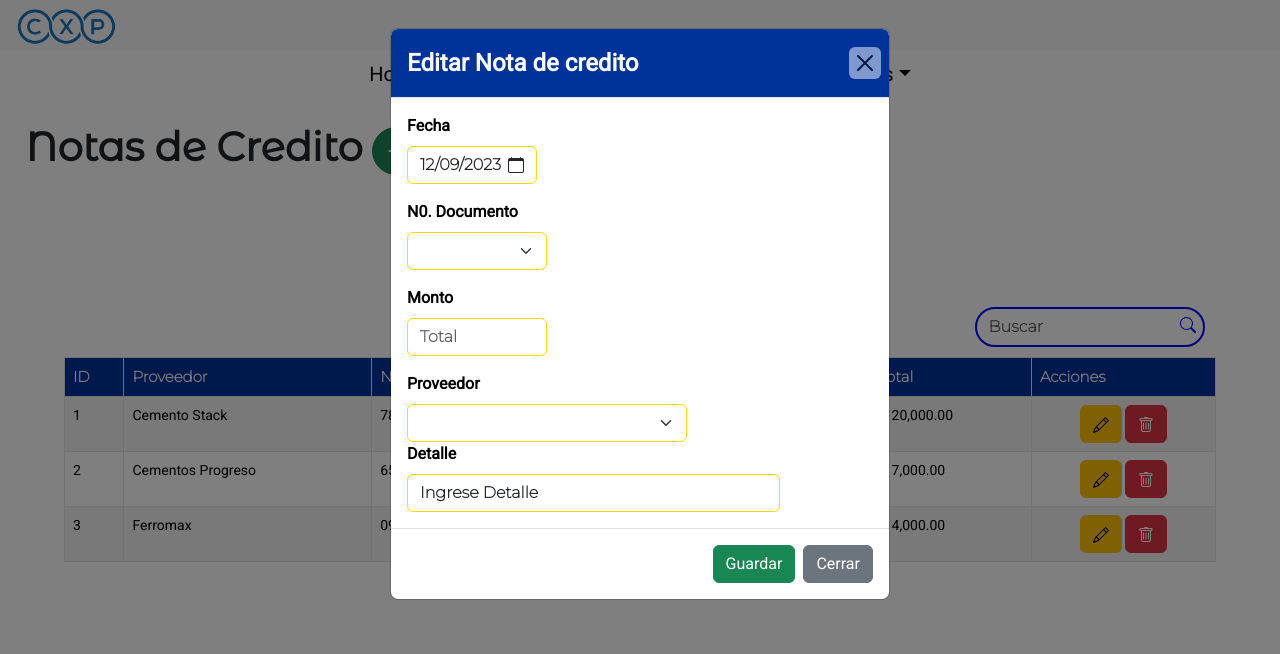
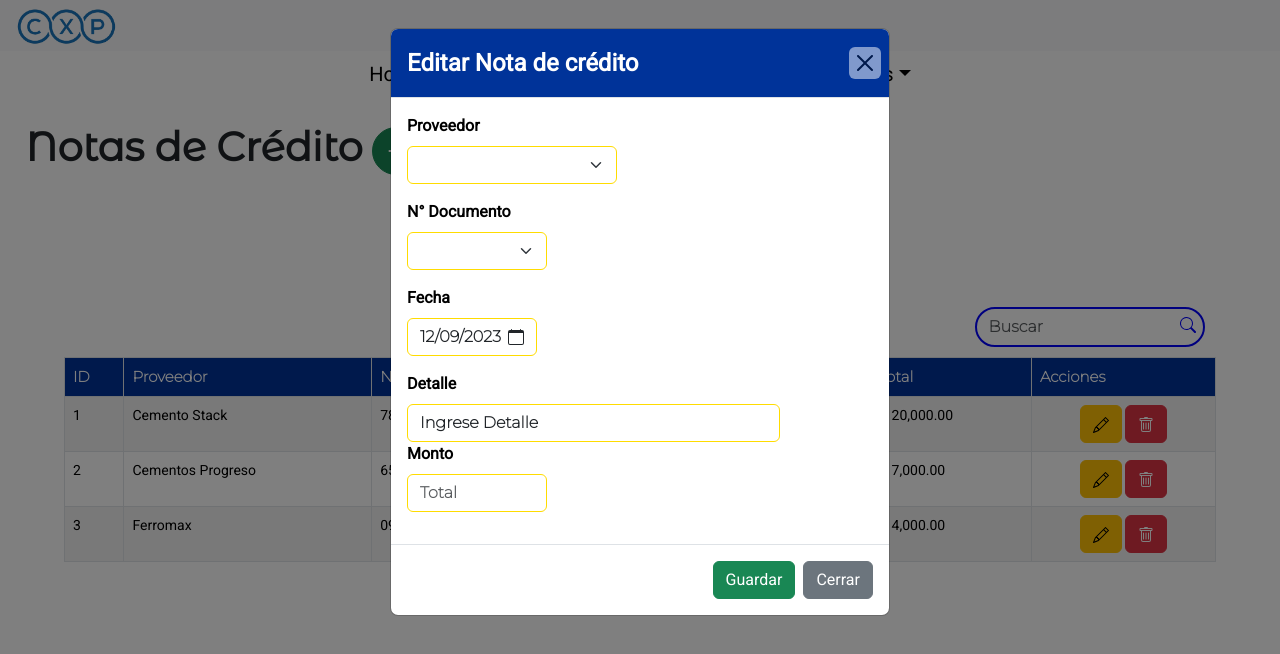
Before and after one commit to kingxoce/Analisis_cxp, a React (Create React App) app: page /NotaCredito in a window 1280 px wide. Both pictures are taken after a click on the button 1100 px from the left and 424 px from the top of the page. Shown: the top 654 px of the page. Built offline with nearby package versions, Linux system fonts and the light colour scheme; what @react-pdf/renderer would draw is missing.

Commit message:
Vistas Astrid/Organizacion de campos

```diff
--- a/src/Componentes/Contrasenia.jsx
+++ b/src/Componentes/Contrasenia.jsx
@@ -1,31 +1,28 @@
 import React, { useState } from 'react';
-import { Button, Table, Modal, Form } from 'react-bootstrap';
-import { BsFileEarmarkSpreadsheet,BsPlus, BsPencil, BsTrash, BsSearch, BsCalendar,BsPrinter,BsSave,BsFillFileRuledFill,BsFillCalendarEventFill } from 'react-icons/bs';
-import {FaUserTie } from 'react-icons/fa';
-import { FaMoneyBill1Wave} from 'react-icons/fa6';
+import { Button, Table, Modal, Form, Alert } from 'react-bootstrap';
+import { BsPlus, BsPencil, BsTrash, BsSearch, BsCalendar, BsSave } from 'react-icons/bs';
 import DatePicker from 'react-datepicker';
 import 'react-datepicker/dist/react-datepicker.css';
-import './styles.css';
-import { setSelectionRange } from '@testing-library/user-event/dist/utils';
 
 const Contrasenia = () => {
   const [showModal, setShowModal] = useState(false);
   const [selectedDate, setSelectedDate] = useState(null);
-  const [selectedName, setSelectedName] = useState(null);
-    const [selectedNames, setSelectedNames] = useState(null);
-    const [selectedTipod, setSelectedTipod] = useState(null);
-    const [selectedTipoServicio, setSelectedTipoServicio] = useState(null);
-    const [selectedFactura, setSelectedFactura] = useState(null);
-    const [selectedCuenta, setSelectedCuenta] = useState(null);
-    const [selectedRange, setSelectionRange] = useState(null);
+  const [selectedName, setSelectedName] = useState('');
+  const [selectedNames, setSelectedNames] = useState('');
+  const [selectedTipod, setSelectedTipod] = useState('');
+  const [selectedDoc, setSelectedDoc] = useState('');
+  const [selectedTipoServicio, setSelectedTipoServicio] = useState('');
+  const [selectedFactura, setSelectedFactura] = useState('');
+  const [selectedCuenta, setSelectedCuenta] = useState('');
+  const [selectedRange, setSelectedRange] = useState('');
   const [formErrors, setFormErrors] = useState({});
   const [modalId, setModalId] = useState(0);
   const [modalTitle, setModalTitle] = useState('');
-  const [searchTerm, setSearchTerm] = useState(''); // Declaración de searchTerm en el estado
+  const [searchTerm, setSearchTerm] = useState('');
   const [tableData, setTableData] = useState([
-    { id: 1, proveedor: 'CMD', Nit: '784564231',total: 'Q 20,000.00', Factura: '123131312', fecha: 'dd/mm/aaaa' },
-    { id: 2, proveedor: 'Super Mayen', Nit: '654654321', total: 'Q 7,000.00', Factura: '123131223',fecha: 'dd/mm/aaaa' },
-    { id: 3, proveedor: 'Aceros de Guatemala', Nit: '0978765432', total: 'Q 4,000.00', Factura: '634345345',fecha: 'dd/mm/aaaa' },
+    { id: 1, proveedor: 'CMD', Nit: '784564231', total: 'Q 20,000.00', Factura: '123131312', fecha: 'dd/mm/aaaa' },
+    { id: 2, proveedor: 'Super Mayen', Nit: '654654321', total: 'Q 7,000.00', Factura: '123131223', fecha: 'dd/mm/aaaa' },
+    { id: 3, proveedor: 'Aceros de Guatemala', Nit: '0978765432', total: 'Q 4,000.00', Factura: '634345345', fecha: 'dd/mm/aaaa' },
   ]);
 
   const handleCloseModal = () => {
@@ -42,24 +39,20 @@ const Contrasenia = () => {
       setSelectedTipoServicio('');
       setSelectedFactura('');
       setSelectedNames('');
-
-
-
-
-
+      setSelectedCuenta('');
+      setSelectedRange('');
+      setSelectedDoc('');
     } else {
-      setModalTitle('Editar Nota de credito');
-      // cargar los últimos campos agregados o editados
-      setSelectedName('Ingrese Monto ');
+      setModalTitle('Editar Nota de crédito');
+      setSelectedName('Ingrese Monto');
       setSelectedDate(new Date());
       setSelectedNames('Ingrese Detalle');
-      setSelectionRange('Proveedor');
-      selectedTipoServicio('Ingrese Tipo de Servicio');
+      setSelectedRange('Proveedor');
+      setSelectedTipoServicio('Ingrese Tipo de Servicio');
       setSelectedFactura('Ingrese Factura');
       setSelectedTipod('Ingrese Tipo de Documento');
       setSelectedCuenta('Ingrese Cuenta Bancaria');
-
-
+        setSelectedDoc('Ingrese No. Documento');
     }
     setShowModal(true);
   };
@@ -103,13 +96,12 @@ if (!selectedFactura) {
       errors.cuenta = 'Ingrese Cuenta Bancaria';
     }
 
+    if (!selectedDoc) {
+        errors.doc = 'Ingrese No. Documento';
+        }
 
-
-
-    // Agregar validaciones para los otros campos
     setFormErrors(errors);
     if (Object.keys(errors).length === 0) {
-      // Realiza la acción de guardar
       handleCloseModal();
     }
   };
@@ -122,16 +114,15 @@ if (!selectedFactura) {
     return (
       item.proveedor.toLowerCase().includes(searchTerm.toLowerCase()) ||
       item.Nit.toLowerCase().includes(searchTerm.toLowerCase()) ||
-      item.tipop.toLowerCase().includes(searchTerm.toLowerCase())||
+      item.tipop.toLowerCase().includes(searchTerm.toLowerCase()) ||
       item.total.toLowerCase().includes(searchTerm.toLowerCase()) ||
       item.Factura.toLowerCase().includes(searchTerm.toLowerCase()) ||
       item.fecha.toLowerCase().includes(searchTerm.toLowerCase()) ||
       item.tipod.toLowerCase().includes(searchTerm.toLowerCase()) ||
-        item.tipoServicio.toLowerCase().includes(searchTerm.toLowerCase())  ||
-        item.detalle.toLowerCase().includes(searchTerm.toLowerCase())
-
-
-
+      item.tipoServicio.toLowerCase().includes(searchTerm.toLowerCase()) ||
+      item.detalle.toLowerCase().includes(searchTerm.toLowerCase()) ||
+        item.cuenta.toLowerCase().includes(searchTerm.toLowerCase()) ||
+        item.doc.toLowerCase().includes(searchTerm.toLowerCase())
     );
   });
 
@@ -200,11 +191,31 @@ if (!selectedFactura) {
           </Modal.Header>
           <Modal.Body style={{ maxHeight: 'calc(100vh - 200px)', overflowY: 'scroll' }}>
             <Form>
+              <Form.Group className="mb-3" controlId="formBasicEmail">
+                <Form.Label><b>Proveedor</b></Form.Label>
+                <Form.Select aria-label="Default select example" style={{ width: "50%" }} value={selectedRange} onChange={(e) => setSelectedRange(e.target.value)}>
+                  <option value=""> </option>
+                  <option value="Cemento Stack">Cemento Stack</option>
+                  <option value="Cementos Progreso">Cementos Progreso</option>
+                  <option value="Ferromax">Ferromax</option>
+                  <option value="EPA">EPA</option>
+                </Form.Select>
+                {formErrors.Range && <Alert variant="danger">{formErrors.Range}</Alert>}
+              </Form.Group>
+              <Form.Group className="mb-3" controlId="formBasicEmail">
+                <Form.Label><b>No. Documento</b></Form.Label>
+                <Form.Select aria-label="Default select example" style={{ width: "32%" }}> value={selectedDoc} onChange={(e) => setSelectedDoc(e.target.value)}>
 
-
+                  <option value=""> </option>
+                  <option value="7834567899">7834567899</option>
+                  <option value="6987654321">6987654321</option>
+                  <option value="20987654321">20987654321</option>
+                  <option value="781018765321">781018765321</option>
+                </Form.Select>
+                {formErrors.nombres && <Alert variant="danger">{formErrors.nombres}</Alert>}
+              </Form.Group>
               <Form.Group className="mb-3" controlId="formBasicEmail">
                 <Form.Label><b>Fecha</b></Form.Label>
-
                 <div style={{ position: 'relative', width: "28%" }}>
                   <DatePicker
                     selected={selectedDate}
@@ -221,34 +232,20 @@ if (!selectedFactura) {
                     }}
                   />
                 </div>
+                {formErrors.fechaCotizacion && <Alert variant="danger">{formErrors.fechaCotizacion}</Alert>}
               </Form.Group>
-
-
-
               <Form.Group className="mb-3" controlId="formBasicEmail">
-                <Form.Label><b>N0. Documento</b></Form.Label>
-
-                <Form.Select aria-label="Default select example" style={{ width: "30%" }}>
-
-
-
-                <DatePicker
-                    selected={selectedDate}
-                    onChange={handleDateChange}
-                    dateFormat="dd/MM/yyyy"
-                    className={`form-control ${formErrors.tipod ? 'is-invalid' : ''}`}
+                <Form.Label><b>Detalle</b></Form.Label>
+                <Form.Control
+                  type="text"
+                  className={`form-control ${formErrors.nombres ? 'is-invalid' : ''}`}
+                  placeholder="Ingrese detalle Documento"
+                  style={{ width: "80%" }}
+                  value={selectedNames}
+                  onChange={(e) => setSelectedNames(e.target.value)}
                 />
-
-                    <option value="true"> </option>
-                  <option value="true">7834567899</option>
-                  <option value="false">6987654321</option>
-                  <option value="true">20987654321</option>
-                  <option value="false">781018765321</option>
-                </Form.Select>
-
-
+                {formErrors.nombres && <Alert variant="danger">{formErrors.nombres}</Alert>}
               </Form.Group>
-
               <Form.Group className="mb-3" controlId="formBasicEmail">
                 <Form.Label><b>Monto</b></Form.Label>
                 <Form.Control
@@ -259,56 +256,8 @@ if (!selectedFactura) {
                   value={selectedName}
                   onChange={(e) => setSelectedName(e.target.value)}
                 />
-                {formErrors.nombre && <span className="invalid-feedback">{formErrors.nombre}</span>}
+                {formErrors.nombre && <Alert variant="danger">{formErrors.nombre}</Alert>}
               </Form.Group>
-
-
-
-                <Form.Group className="mb-12" controlId="formBasicEmail">
-                <Form.Label><b>Proveedor</b></Form.Label>
-                <Form.Select aria-label="Default select example" style={{ width: "60%" }}>
-                    <option value="true"> </option>
-                  <option value="true">Cemento Stack</option>
-                  <option value="false">Cementos Progreso</option>
-                  <option value="true">Ferromax</option>
-                  <option value="false">EPA</option>
-
-                  {formErrors.nombre && <span className="invalid-feedback">{formErrors.Range}</span>}
-
-                </Form.Select>
-
-                <Form.Group className="mb-12" controlId="formBasicEmail">
-                <Form.Label><b>Cuenta Bancaria</b></Form.Label>
-                <Form.Select aria-label="Default select example" style={{ width: "60%" }}>
-                    <option value="true"> </option>
-                  <option value="true">7564287-9</option>
-                  <option value="false">3546987-5</option>
-
-
-                    {formErrors.nombre && <span className="invalid-feedback">{formErrors.cuenta}</span>}
-
-                </Form.Select>
-                </Form.Group>
-
-
-
-
-                <Form.Group className="mb-12" controlId="formBasicEmail">
-                <Form.Label><b>Detalle</b></Form.Label>
-                <Form.Control
-                  type="text"
-                  className={`form-control ${formErrors.nombre ? 'is-invalid' : ''}`}
-                  placeholder="Ingrese detalle Documento"
-                  style={{ width: "80%" }}
-                  value={selectedNames}
-                  onChange={(e) => setSelectedNames(e.target.value)}
-                />
-                {formErrors.nombre && <span className="invalid-feedback">{formErrors.nombres}</span>}
-              </Form.Group>
-
-
-              </Form.Group>
-
             </Form>
           </Modal.Body>
           <Modal.Footer>
--- a/src/Componentes/NotaCredito.jsx
+++ b/src/Componentes/NotaCredito.jsx
@@ -1,26 +1,26 @@
 import React, { useState } from 'react';
 import { Button, Table, Modal, Form } from 'react-bootstrap';
-import { BsFileEarmarkSpreadsheet,BsPlus, BsPencil, BsTrash, BsSearch, BsCalendar,BsPrinter,BsSave,BsFillFileRuledFill,BsFillCalendarEventFill } from 'react-icons/bs';
-import {FaUserTie } from 'react-icons/fa';
-import { FaMoneyBill1Wave} from 'react-icons/fa6';
+import { BsFileEarmarkSpreadsheet, BsPlus, BsPencil, BsTrash, BsSearch, BsCalendar, BsPrinter, BsSave, BsFillFileRuledFill, BsFillCalendarEventFill } from 'react-icons/bs';
+import { FaUserTie } from 'react-icons/fa';
+import { FaMoneyBill1Wave } from 'react-icons/fa6';
 import DatePicker from 'react-datepicker';
 import 'react-datepicker/dist/react-datepicker.css';
 import './styles.css';
-import { setSelectionRange } from '@testing-library/user-event/dist/utils';
 
 const NotaCredito = () => {
   const [showModal, setShowModal] = useState(false);
   const [selectedDate, setSelectedDate] = useState(null);
-  const [selectedName, setSelectedName] = useState(null);
-    const [selectedNames, setSelectedNames] = useState(null);
-  const [formErrors, setFormErrors] = useState({});
+  const [selectedName, setSelectedName] = useState('');
+  const [selectedNames, setSelectedNames] = useState('');
+  const [selectedProveedor, setSelectedProveedor] = useState('');
+  const [selectedDoc, setSelectedDoc] = useState('');
   const [modalId, setModalId] = useState(0);
   const [modalTitle, setModalTitle] = useState('');
-  const [searchTerm, setSearchTerm] = useState(''); // Declaración de searchTerm en el estado
+  const [searchTerm, setSearchTerm] = useState('');
   const [tableData, setTableData] = useState([
-    { id: 1, proveedor: 'Cemento Stack', Nit: '784564231',total: 'Q 20,000.00', Factura: '123131312', fecha: 'dd/mm/aaaa' },
-    { id: 2, proveedor: 'Cementos Progreso', Nit: '654654321', total: 'Q 7,000.00', Factura: '123131223',fecha: 'dd/mm/aaaa' },
-    { id: 3, proveedor: 'Ferromax', Nit: '0978765432', total: 'Q 4,000.00', Factura: '634345345',fecha: 'dd/mm/aaaa' },
+    { id: 1, proveedor: 'Cemento Stack', Nit: '784564231', total: 'Q 20,000.00', Factura: '123131312', fecha: 'dd/mm/aaaa' },
+    { id: 2, proveedor: 'Cementos Progreso', Nit: '654654321', total: 'Q 7,000.00', Factura: '123131223', fecha: 'dd/mm/aaaa' },
+    { id: 3, proveedor: 'Ferromax', Nit: '0978765432', total: 'Q 4,000.00', Factura: '634345345', fecha: 'dd/mm/aaaa' },
   ]);
 
   const handleCloseModal = () => {
@@ -30,19 +30,19 @@ const NotaCredito = () => {
   const handleOpenModal = (id) => {
     setModalId(id);
     if (id === 0) {
-      setModalTitle('Nueva Nota de credito');
+      setModalTitle('Nueva Nota de crédito');
       setSelectedName('');
       setSelectedDate(null);
-
-
-
+      setSelectedNames('');
+      setSelectedProveedor('');
+      setSelectedDoc('');
     } else {
-      setModalTitle('Editar Nota de credito');
-      // cargar los últimos campos agregados o editados
-      setSelectedName('Ingrese Monto ');
+      setModalTitle('Editar Nota de crédito');
+      setSelectedName('Ingrese Monto');
       setSelectedDate(new Date());
       setSelectedNames('Ingrese Detalle');
-      setSelectionRange('Proveedor');
+      setSelectedProveedor('Ingrese Proveedor');
+      setSelectedDoc('Ingrese N° Documento');
     }
     setShowModal(true);
   };
@@ -52,30 +52,39 @@ const NotaCredito = () => {
   };
 
   const handleSave = () => {
-    const errors = {};
+
+    if (!selectedProveedor) {
+      window.alert('Seleccione Proveedor');
+      return;
+    }
+
+    if (!selectedDoc) {
+      window.alert('Seleccione N° Documento');
+      return;
+    }
 
     if (!selectedDate) {
-      errors.fechaCotizacion = 'Seleccione fecha';
+      window.alert('Seleccione fecha');
+      return;
     }
 
-    if (!selectedName) {
-      errors.nombre = 'Ingrese monto';
+
+
+    if (!selectedNames) {
+      window.alert('Ingrese Detalle');
+      return;
     }
 
-    if (!selectedNames) {
-      errors.nombres = 'Ingrese Detalle';
+
+    if (!selectedName) {
+      window.alert('Ingrese monto');
+      return;
     }
 
-    if (!setSelectionRange) {
-      errors.Range = 'Seleccione Proveedor';
-    }
+    // Agregar validaciones para los otros campos y mostrar alertas
 
-    // Agregar validaciones para los otros campos
-    setFormErrors(errors);
-    if (Object.keys(errors).length === 0) {
-      // Realiza la acción de guardar
-      handleCloseModal();
-    }
+    // Realiza la acción de guardar
+    handleCloseModal();
   };
 
   const handleSearch = (e) => {
@@ -86,7 +95,6 @@ const NotaCredito = () => {
     return (
       item.proveedor.toLowerCase().includes(searchTerm.toLowerCase()) ||
       item.Nit.toLowerCase().includes(searchTerm.toLowerCase()) ||
-      item.tipop.toLowerCase().includes(searchTerm.toLowerCase())||
       item.total.toLowerCase().includes(searchTerm.toLowerCase()) ||
       item.Factura.toLowerCase().includes(searchTerm.toLowerCase())
     );
@@ -95,7 +103,7 @@ const NotaCredito = () => {
   return (
     <div>
       <div style={{ display: 'flex', alignItems: 'center', marginTop: '2%', marginBottom: '10%', marginLeft: '2%' }}>
-        <h1 style={{ marginRight: '10px' }}><b>Notas de Credito</b></h1>
+        <h1 style={{ marginRight: '10px' }}><b>Notas de Crédito</b></h1>
         <Button variant="success" onClick={() => handleOpenModal(0)} style={{ borderRadius: '50%', padding: '8px' }}>
           <BsPlus size={30} />
         </Button>
@@ -159,15 +167,60 @@ const NotaCredito = () => {
             <Form>
 
 
-            <Form.Group className="mb-3" controlId="formBasicEmail">
+              <Form.Group className="mb-3" controlId="formBasicEmail">
+                <Form.Label><b>Proveedor</b></Form.Label>
+                <Form.Select aria-label="Default select example" style={{ width: "45%" }}>
+                  <option value=""> </option>
+                  <option value="Cemento Stack">Cemento Stack</option>
+                  <option value="Cementos Progreso">Cementos Progreso</option>
+                  <option value="Ferromax">Ferromax</option>
+                  <option value="EPA">EPA</option>
+                  <Form.Control
+                  type="text"
+                  placeholder="Ingrese detalle Documento"
+                  style={{ width: "80%" }}
+                  value={selectedDoc}
+                  onChange={(e) => setSelectedDoc(e.target.value)}
+                />
+
+
+
+                </Form.Select>
+              </Form.Group>
+
+
+              <Form.Group className="mb-3" controlId="formBasicEmail">
+                <Form.Label><b>N° Documento</b></Form.Label>
+                <Form.Select aria-label="Default select example" style={{ width: "30%" }}>
+                  <option value=""> </option>
+                  <option value="7834567899">7834567899</option>
+                  <option value="6987654321">6987654321</option>
+                  <option value="20987654321">20987654321</option>
+                  <option value="781018765321">781018765321</option>
+
+                  <Form.Control
+                  type="text"
+                  placeholder="Ingrese detalle Documento"
+                  style={{ width: "80%" }}
+                  value={selectedProveedor}
+                  onChange={(e) => setSelectedProveedor(e.target.value)}
+                />
+
+                </Form.Select>
+              </Form.Group>
+
+
+              <Form.Group className="mb-3" controlId="formBasicEmail">
                 <Form.Label><b>Fecha</b></Form.Label>
-
                 <div style={{ position: 'relative', width: "28%" }}>
                   <DatePicker
                     selected={selectedDate}
                     onChange={handleDateChange}
                     dateFormat="dd/MM/yyyy"
-                    className={`form-control ${formErrors.fechaCotizacion ? 'is-invalid' : ''}`}
+                    className="form-control"
+
+
+
                   />
                   <BsCalendar
                     style={{
@@ -180,72 +233,28 @@ const NotaCredito = () => {
                 </div>
               </Form.Group>
 
-
-              <Form.Group className="mb-3" controlId="formBasicEmail">
-                <Form.Label><b>N0. Documento</b></Form.Label>
-
-                <Form.Select aria-label="Default select example" style={{ width: "30%" }}>
-
-                <DatePicker
-                    selected={selectedDate}
-                    onChange={handleDateChange}
-                    dateFormat="dd/MM/yyyy"
-                    className={`form-control ${formErrors.nombres ? 'is-invalid' : ''}`}
-                  />
-
-                    <option value="true"> </option>
-                  <option value="true">7834567899</option>
-                  <option value="false">6987654321</option>
-                  <option value="true">20987654321</option>
-                  <option value="false">781018765321</option>
-                </Form.Select>
-
-
+              <Form.Group className="mb-12" controlId="formBasicEmail">
+                <Form.Label><b>Detalle</b></Form.Label>
+                <Form.Control
+                  type="text"
+                  placeholder="Ingrese detalle Documento"
+                  style={{ width: "80%" }}
+                  value={selectedNames}
+                  onChange={(e) => setSelectedNames(e.target.value)}
+                />
+                {/* No se muestra mensaje de error aquí */}
               </Form.Group>
 
               <Form.Group className="mb-3" controlId="formBasicEmail">
                 <Form.Label><b>Monto</b></Form.Label>
                 <Form.Control
                   type="number"
-                  className={`form-control ${formErrors.nombre ? 'is-invalid' : ''}`}
                   placeholder="Total"
                   style={{ width: "30%" }}
                   value={selectedName}
                   onChange={(e) => setSelectedName(e.target.value)}
                 />
-                {formErrors.nombre && <span className="invalid-feedback">{formErrors.nombre}</span>}
-              </Form.Group>
-
-
-
-                <Form.Group className="mb-12" controlId="formBasicEmail">
-                <Form.Label><b>Proveedor</b></Form.Label>
-                <Form.Select aria-label="Default select example" style={{ width: "60%" }}>
-                    <option value="true"> </option>
-                  <option value="true">Cemento Stack</option>
-                  <option value="false">Cementos Progreso</option>
-                  <option value="true">Ferromax</option>
-                  <option value="false">EPA</option>
-                </Form.Select>
-
-
-
-
-
-                <Form.Group className="mb-12" controlId="formBasicEmail">
-                <Form.Label><b>Detalle</b></Form.Label>
-                <Form.Control
-                  type="text"
-                  className={`form-control ${formErrors.nombre ? 'is-invalid' : ''}`}
-                  placeholder="Ingrese detalle Documento"
-                  style={{ width: "80%" }}
-                  value={selectedNames}
-                  onChange={(e) => setSelectedNames(e.target.value)}
-                />
-                {formErrors.nombre && <span className="invalid-feedback">{formErrors.nombre}</span>}
-              </Form.Group>
-
-
+                {/* No se muestra mensaje de error aquí */}
               </Form.Group>
 
             </Form>
```
Lines whose indentation alone changed are shown as unchanged.
